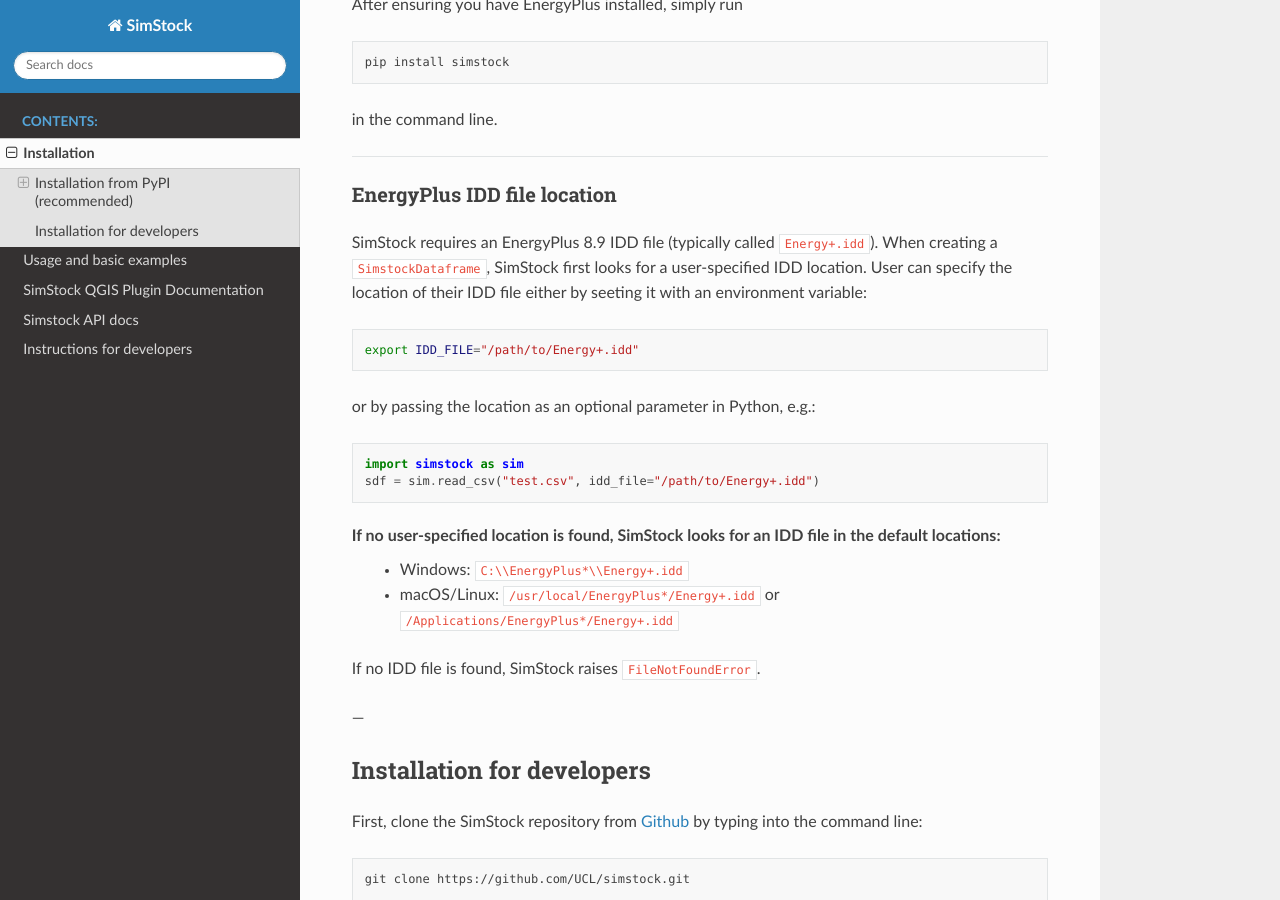
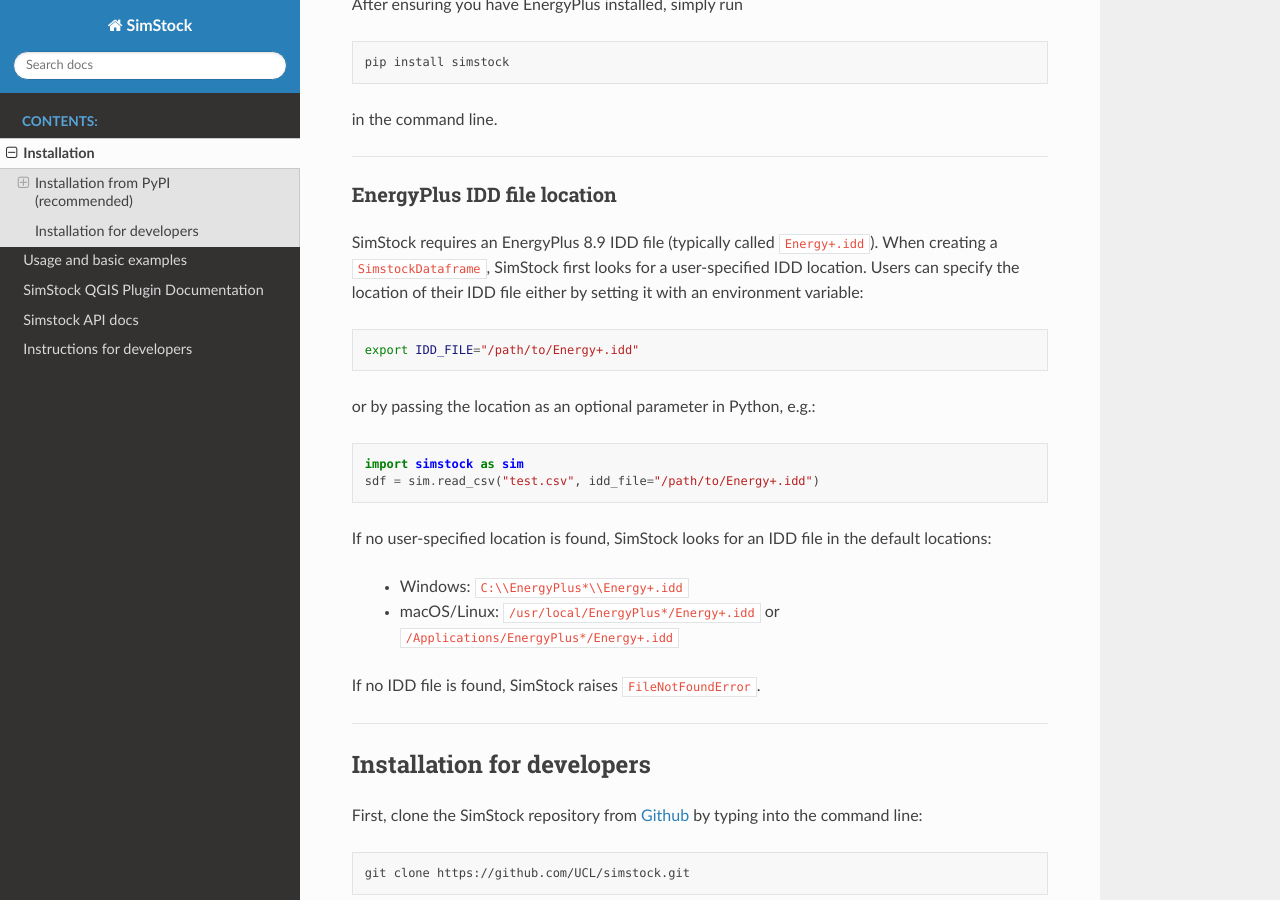
Before and after one commit to UCL/simstock, a Sphinx documentation site: the page built from docs/source/installation.rst, in a window 1280 px wide and 900 px high, scrolled down 521 px. Built offline with Sphinx 7.4.7 and the Read the Docs theme 3.1.0, drawn with Linux system fonts in a browser that asks for light colours.

Commit message:
Fixed docs typo

```diff
--- a/docs/source/installation.rst
+++ b/docs/source/installation.rst
@@ -31,8 +31,8 @@
 
 SimStock requires an EnergyPlus 8.9 IDD file (typically called ``Energy+.idd``).
 When creating a ``SimstockDataframe``, SimStock first looks for
-a user-specified IDD location. User can specify the location of their IDD file
-either by seeting it with an environment variable:
+a user-specified IDD location. Users can specify the location of their IDD file
+either by setting it with an environment variable:
 
 .. code-block:: bash
 
@@ -46,12 +46,13 @@
    sdf = sim.read_csv("test.csv", idd_file="/path/to/Energy+.idd")
 
 If no user-specified location is found, SimStock looks for an IDD file in the default locations:
+
    - Windows: ``C:\\EnergyPlus*\\Energy+.idd``
    - macOS/Linux: ``/usr/local/EnergyPlus*/Energy+.idd`` or ``/Applications/EnergyPlus*/Energy+.idd``
 
 If no IDD file is found, SimStock raises ``FileNotFoundError``.
 
----
+----
 
 Installation for developers
 ===========================
```
